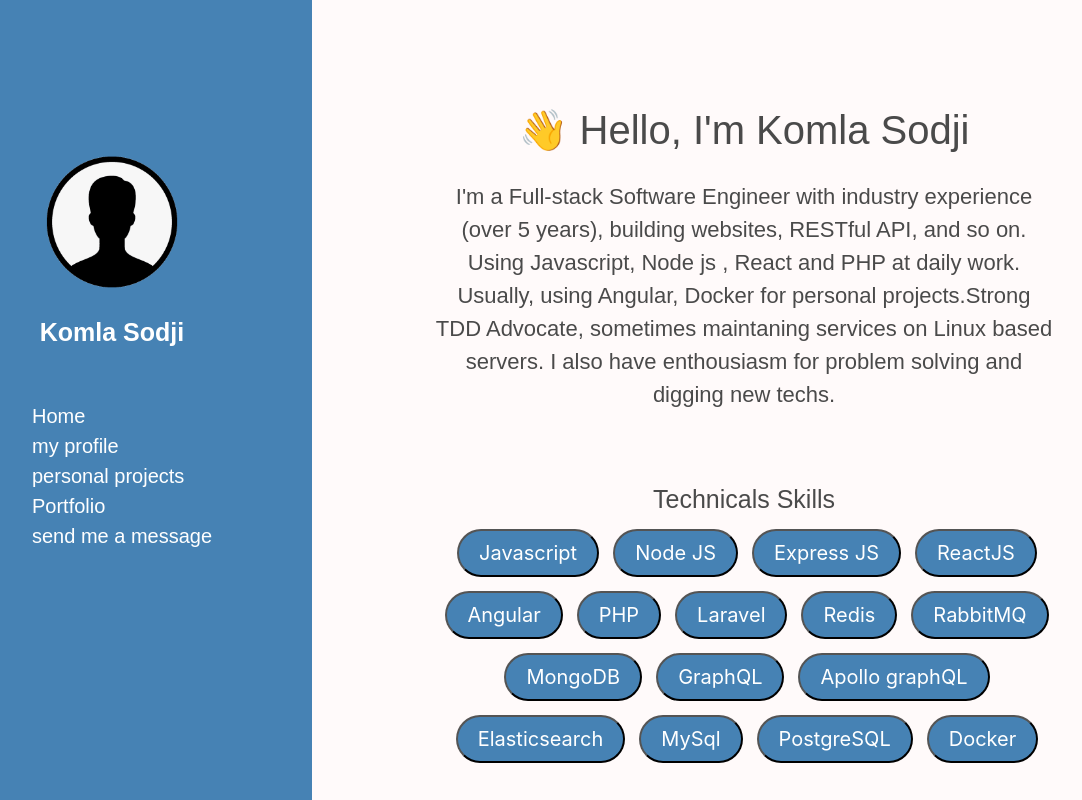
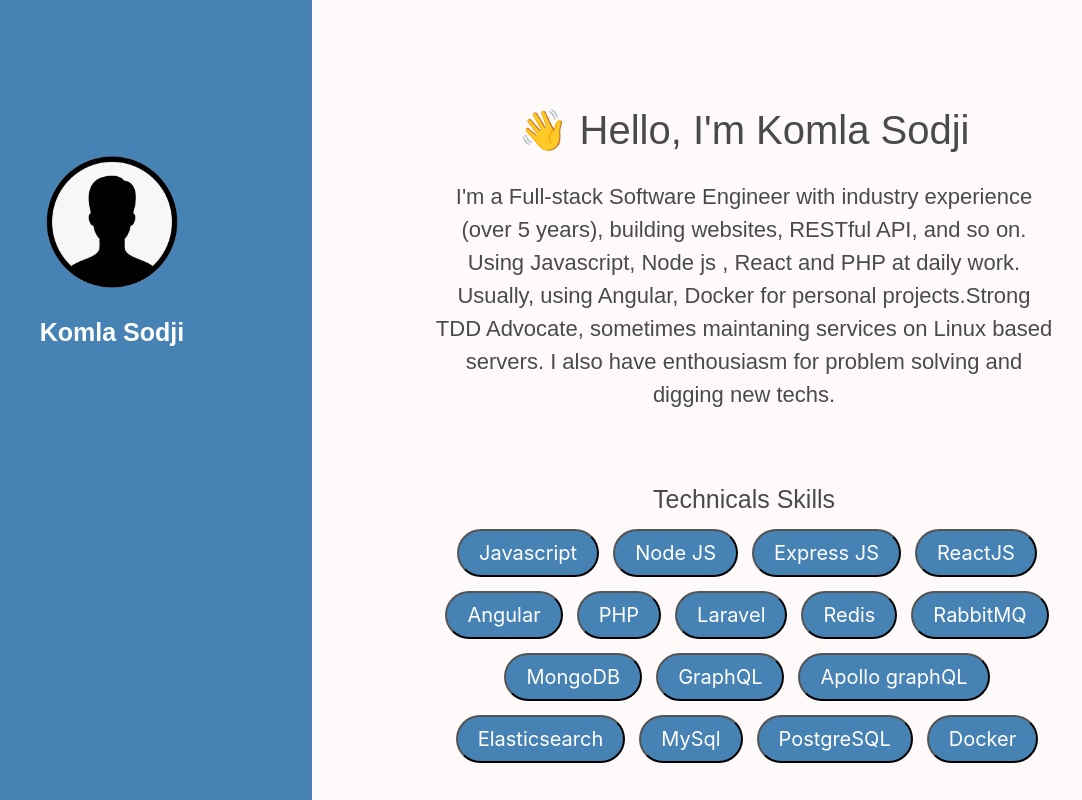
Before and after one commit to inessio/my-web-profile, a React (Create React App) app: page / in a window 1280 px wide. Shown: the top 800 px of the page, without its empty margins (88-1170 px from the left). Built offline with nearby package versions, Linux system fonts and the light colour scheme; a web font is replaced by a local one.

Commit message:
nav bar commented out

```diff
--- a/src/components/side-bar/Sidebar.js
+++ b/src/components/side-bar/Sidebar.js
@@ -61,7 +61,7 @@ const Sidebar = () => {
             <center>
                 <Canvas src={profile} alt="profile"></Canvas>
                 <FullName>Komla Sodji</FullName>
-                <MenuDiv>
+                {/* <MenuDiv>
                     <NavUl>
                     <NavLi><NavA href="">Home</NavA></NavLi>
                     <NavLi><NavA href="">my profile</NavA></NavLi>
@@ -69,7 +69,7 @@ const Sidebar = () => {
                     <NavLi><NavA href="">Portfolio</NavA></NavLi>
                     <NavLi><NavA href="">send me a message</NavA> </NavLi>
                     </NavUl>
-                </MenuDiv>
+                </MenuDiv> */}
 
             </center>
         </Aside>
```
